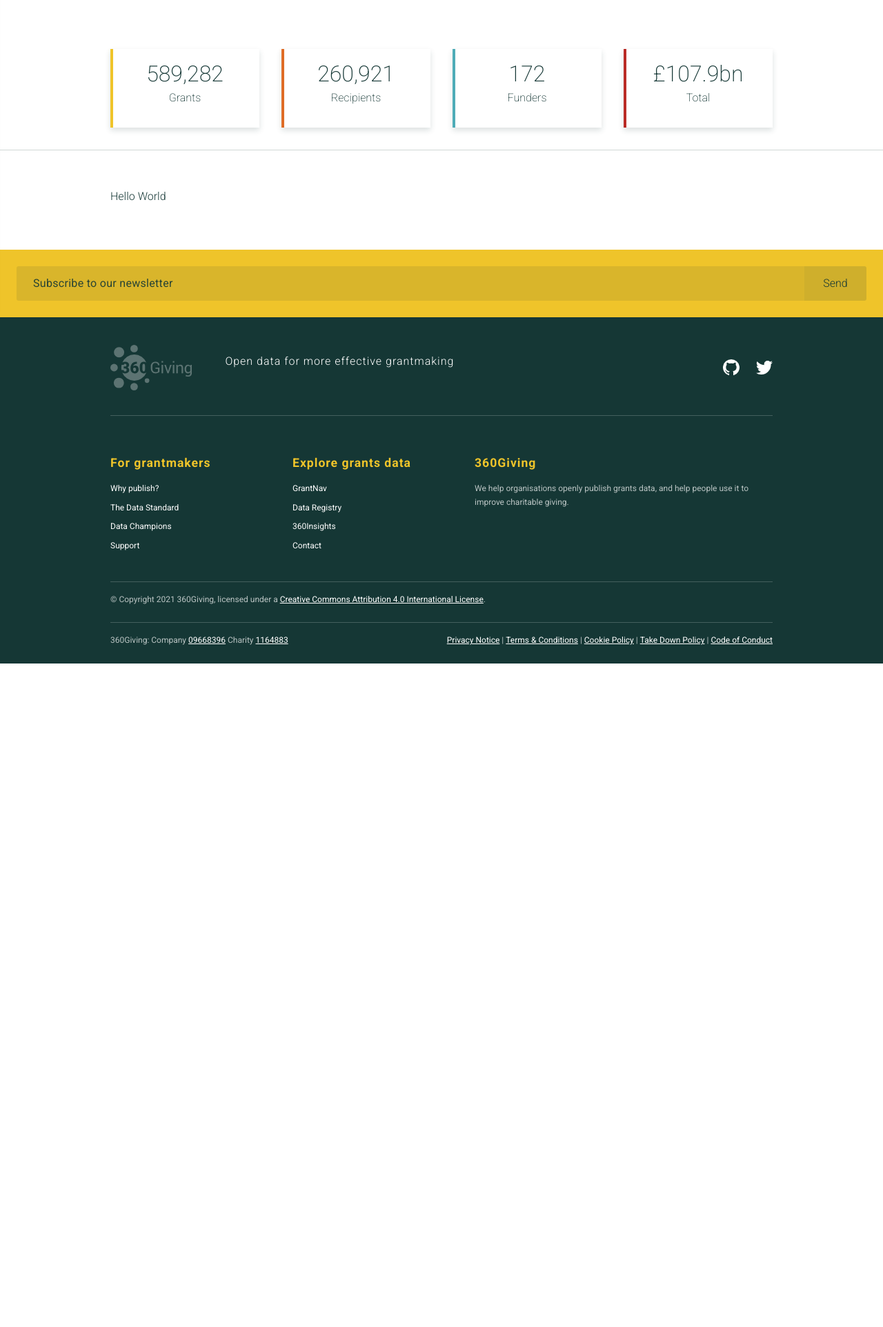
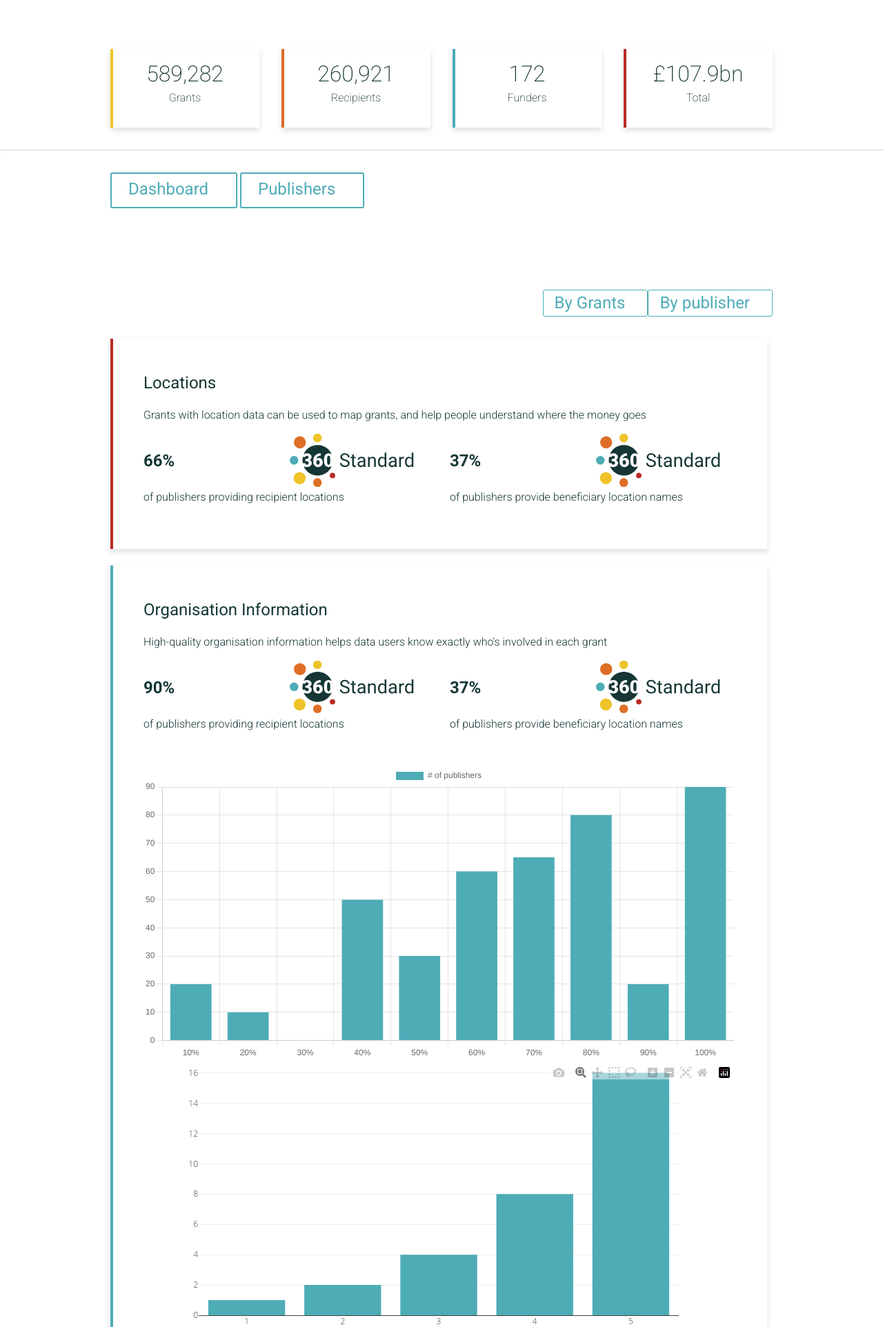
Before and after one commit to ThreeSixtyGiving/registry-classic, a Flask app: page /dashboard in a window 1280 px wide. Shown: the part 342-2266 px from the top of the page at 69% size. Before the commit the page ends 1304 px from the top, so only its background shows below. Run offline with Flask 2, Linux system fonts and the light colour scheme; some libraries are stand-ins or nearby versions.

Commit message:
dashboard: Basic structure and examples

```diff
--- a/registry/sass/main.scss
+++ b/registry/sass/main.scss
@@ -16,3 +16,5 @@
 @import "modal.scss";
 @import "frame.scss";
 @import "prose.scss";
+@import "tabs.scss";
+@import "custom.scss";
--- a/registry/static/css/theme.css
+++ b/registry/static/css/theme.css
@@ -1709,3 +1709,27 @@
     width: auto;
     z-index: 100000;
     /* Above WP toolbar. */ }
+
+/* Style the tab */
+.tab {
+  overflow: hidden;
+  background-color: transparent;
+  margin: 32px 0; }
+
+/* Change background color of buttons on hover */
+.tab button:hover {
+  background-color: transparent; }
+
+.inline {
+  display: inline-block; }
+
+.right {
+  float: right; }
+
+.flex-full {
+  flex: 0 0 100%; }
+
+.stat-logo {
+  max-width: 200px;
+  max-height: 80px;
+  float: right; }
--- /dev/null
+++ b/registry/templates/_parts/_dashboard_cards.html
@@ -0,0 +1,128 @@
+<ul class="card-list">
+  <li class="card-list__item">
+    <article class="media-card media-card--red">
+      <div class="media-card__content">
+        <header class="media-card__header">
+          <h3 class="media-card__heading">Locations</h3>
+        </header>
+        <p>
+          Grants with location data can be used to map grants, and help people
+          understand where the money goes
+        </p>
+        <div class="grid grid--two-columns">
+          <span class="inline grid__1">
+            <h2 class="inline">66%</h2>
+            <img
+              class="stat-logo"
+              src="{{ url_for('.static', filename='images/360-logos/360giving-standard.svg') }}"
+              alt="publisher locations"
+            />
+            <p>of publishers providing recipient locations</p>
+          </span>
+          <span class="inline grid__1">
+            <h2 class="inline">37%</h2>
+            <img
+              class="stat-logo"
+              src="{{ url_for('.static', filename='images/360-logos/360giving-standard.svg') }}"
+              alt="publisher locations"
+            />
+            <p>of publishers provide beneficiary location names</p>
+          </span>
+        </div>
+      </div>
+    </article>
+  </li>
+  <li class="card-list__item">
+    <article class="media-card media-card--teal">
+      <div class="media-card__content">
+        <header class="media-card__header">
+          <h3 class="media-card__heading">Organisation Information</h3>
+        </header>
+        <p>
+          High-quality organisation information helps data users know exactly
+          who's involved in each grant
+        </p>
+        <div class="grid grid--two-columns">
+          <span class="inline grid__1">
+            <h2 class="inline">90%</h2>
+            <img
+              class="stat-logo"
+              src="{{ url_for('.static', filename='images/360-logos/360giving-standard.svg') }}"
+              alt="publisher locations"
+            />
+            <p>of publishers providing recipient locations</p>
+          </span>
+          <span class="inline grid__1">
+            <h2 class="inline">37%</h2>
+            <img
+              class="stat-logo"
+              src="{{ url_for('.static', filename='images/360-logos/360giving-standard.svg') }}"
+              alt="publisher locations"
+            />
+            <p>of publishers provide beneficiary location names</p>
+          </span>
+          <span class="inline grid__all">
+            <canvas id="location-chart" width="400" height="200"></canvas>
+            <div id="location-plot" style='width="400"; height="200";'></div>
+          </span>
+        </div>
+      </div>
+    </article>
+  </li>
+</ul>
+
+<script>
+  window.onload = function () {
+    var ctx = document.getElementById("location-chart");
+    var myChart = new Chart(ctx, {
+      type: "bar",
+      data: {
+        datasets: [
+          {
+            label: "# of publishers",
+            data: [
+              { x: "10%", y: 20 },
+              { x: "20%", y: 10 },
+              { x: "30%", y: 0 },
+              { x: "40%", y: 50 },
+              { x: "50%", y: 30 },
+              { x: "60%", y: 60 },
+              { x: "70%", y: 65 },
+              { x: "80%", y: 80 },
+              { x: "90%", y: 20 },
+              { x: "100%", y: 90 },
+            ],
+            backgroundColor: "hsl(186, 42%, 51%)",
+          },
+        ],
+      },
+      options: {
+        scales: {
+          y: {
+            beginAtZero: true,
+            xAxisKey: "x",
+            yAxisKey: "y",
+          },
+        },
+      },
+    });
+
+    var location = document.getElementById("location-plot");
+    Plotly.newPlot(
+      location,
+      [
+        {
+          x: [1, 2, 3, 4, 5],
+          y: [1, 2, 4, 8, 16],
+          type: "bar",
+          marker: {
+            color: "hsl(186, 42%, 51%)",
+          },
+        },
+      ],
+      {
+        margin: { t: 0 },
+      }
+    );
+  };
+</script>
--- /dev/null
+++ b/registry/templates/_parts/_tabs.html
@@ -0,0 +1,12 @@
+<div class="tab">
+  <button class="button button--teal">
+    <a href="/dashboard">
+      <h3 class="media-card__heading inline">Dashboard</h3>
+    </a>
+  </button>
+  <button class="button button--teal">
+    <a href="/publishers">
+      <h3 class="media-card__heading inline">Publishers</h3>
+    </a>
+  </button>
+</div>
--- a/registry/templates/base.html
+++ b/registry/templates/base.html
@@ -37,6 +37,9 @@
     <link rel="stylesheet" href="https://fonts.googleapis.com/css?family=Roboto:300,300i,400,400i,700,700i&display=swap" type="text/css" />
     <link rel="stylesheet" href="https://fonts.googleapis.com/icon?family=Material+Icons" type="text/css" />
 
+    <script src="https://cdn.jsdelivr.net/npm/chart.js"></script>
+    <script src="https://cdn.plot.ly/plotly-latest.min.js"></script>
+
     <noscript>
       <style>
         .javascript-enabled {
@@ -69,6 +72,10 @@
       <header class="layout__header">
         {% include "_parts/hero.html" %}
       </header>
+
+      <nav class="layout__content">
+        {% include "_parts/_tabs.html" %}
+      </nav>
 
       <main class="layout__content">
         <div class="layout__content-inner">
--- a/registry/templates/dashboard.html
+++ b/registry/templates/dashboard.html
@@ -1,6 +1,16 @@
-{% extends 'base.html' %}
-{% block main_content %}
+{% extends 'base.html' %} {% block main_content %}
 
-Hello World
+<div class="tab">
+  <button class="button button--small button--teal right">
+    <a href="/dashboard">
+      <h3 class="media-card__heading inline">By publisher</h3>
+    </a>
+  </button>
+  <button class="button button--small button--teal right">
+    <a href="/publishers">
+      <h3 class="media-card__heading inline">By Grants</h3>
+    </a>
+  </button>
+</div>
 
-{% endblock %}
+{% include '_parts/_dashboard_cards.html' %} {% endblock %}
--- a/registry/templates/publishers.html
+++ b/registry/templates/publishers.html
@@ -5,6 +5,6 @@
 
 {% include '_parts/_publisher_summary.html' %}
 
-{% include '_parts/_card_list.html' %}
+{% include '_parts/_publishers_list.html' %}
 
 {% endblock %}
```
Also changed, not shown: registry/sass/custom.scss (added, +17 -0 lines), registry/sass/tabs.scss (added, +11 -0 lines), registry/templates/_parts/_publishers_list.html (renamed from registry/templates/_parts/_card_list.html).
